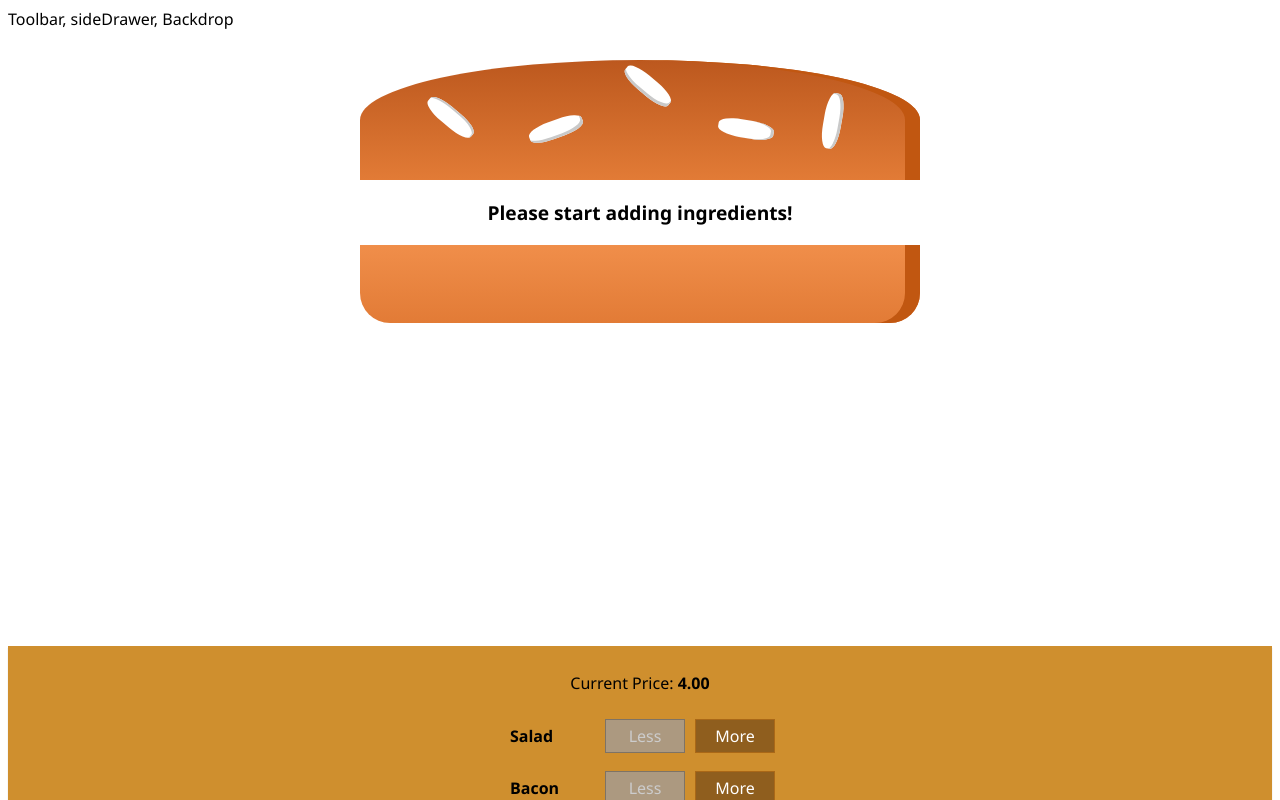
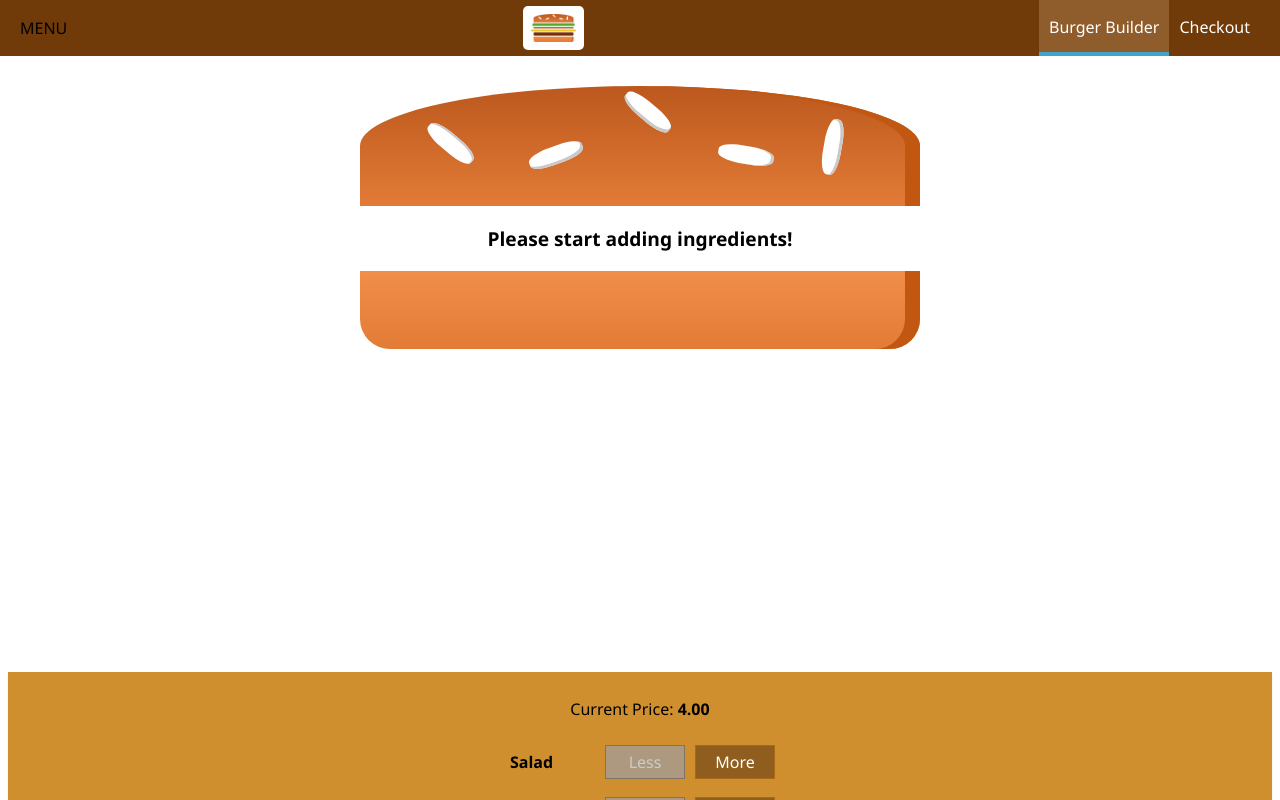
Before and after one commit to guygolanIL/BurgerBuilder, a React app: page / in a window 1280 px wide. Shown: the top 800 px of the page. Built offline with nearby package versions, Linux system fonts and the light colour scheme.

Commit message:
added Logo, SideDrawer, ToolBar and Navigation

```diff
--- a/src/components/Layout/Layout.css
+++ b/src/components/Layout/Layout.css
@@ -1,3 +1,3 @@
 .Content {
-    margin-top: 16px;
+    margin-top: 72px;
 }
--- a/src/components/Layout/Layout.js
+++ b/src/components/Layout/Layout.js
@@ -1,11 +1,14 @@
 import React from 'react';
 import './Layout.css';
 import { DoNothing } from '../../hoc/DoNothing';
+import Toolbar from "./../Navigation/Toolbar/Toolbar";
+import SideDrawer from '../Navigation/SideDrawer/SideDrawer';
 
 const layout = (props) => {
     return(
         <DoNothing>
-            <div>Toolbar, sideDrawer, Backdrop</div>
+            <SideDrawer/>
+            <Toolbar/>
             <main className={'Content'}>
                 {props.children}
             </main>
--- /dev/null
+++ b/src/components/Logo/Logo.css
@@ -0,0 +1,12 @@
+.Logo {
+    background-color: white;
+    padding: 8px;
+    height: 100%;
+    box-sizing: border-box;
+    border-radius: 5px;
+}
+
+.Logo img {
+    height: 100%;
+
+}
--- /dev/null
+++ b/src/components/Logo/Logo.js
@@ -0,0 +1,11 @@
+import React from 'react';
+import logoImage from "../../assets/images/burger-logo.png"
+import "./Logo.css";
+
+const Logo = (props) => (
+    <div className={"Logo"} style={{height: props.height}}>
+        <img src={logoImage} alt="MyBurger"/>
+    </div>
+);
+
+export default Logo;
--- /dev/null
+++ b/src/components/Navigation/NavigationItems/NavigationItem/NavigationItem.css
@@ -0,0 +1,48 @@
+.NavigationItem {
+    margin: 10px 0;
+    box-sizing: border-box;
+    display: block;
+    width: 100%;
+}
+
+.NavigationItem a {
+    color: #8F5C2C;
+    text-decoration: none;
+    width: 100%;
+
+    box-sizing: border-box;
+    display: block;
+}
+
+.NavigationItem a:hover,
+.NavigationItem a:active,
+.NavigationItem a.active {
+    color: #40A4C8;
+}
+
+@media (min-width: 500px) {
+    .NavigationItem {
+        margin: 0;
+        display: flex;
+        height: 100%;
+        width: auto;
+        align-items: center;
+    }
+
+    .NavigationItem a {
+        color: white;
+        height: 100%;
+        padding: 16px 10px;
+        border-bottom: 4px solid transparent;
+
+    }
+
+    .NavigationItem a:hover,
+    .NavigationItem a:active,
+    .NavigationItem a.active {
+        background-color: #8F5C2C;
+        border-bottom: 4px solid #40A4C8;
+        color: white;
+
+    }
+}
--- /dev/null
+++ b/src/components/Navigation/NavigationItems/NavigationItem/NavigationItem.js
@@ -0,0 +1,12 @@
+import React from "react";
+import "./NavigationItem.css";
+
+const NavigationItem = props => (
+  <li className={"NavigationItem"}>
+    <a href={props.link} className={props.active ? "active" : null}>
+      {props.children}
+    </a>
+  </li>
+);
+
+export default NavigationItem;
--- /dev/null
+++ b/src/components/Navigation/NavigationItems/NavigationItems.css
@@ -0,0 +1,15 @@
+.NavigationItems {
+    margin: 0;
+    padding: 0;
+    list-style: none;
+    display: flex;
+    flex-flow: column;
+    align-items: center;
+    height: 100%;
+}
+
+@media (min-width: 500px) {
+    .NavigationItems{
+        flex-flow: row;
+    }
+}
--- /dev/null
+++ b/src/components/Navigation/NavigationItems/NavigationItems.js
@@ -0,0 +1,13 @@
+import React from 'react';
+import './NavigationItems.css';
+import NavigationItem from './NavigationItem/NavigationItem';
+
+
+const NavigationItems = (props) => (
+    <ul className={"NavigationItems"}>
+        <NavigationItem link={"Yoog"} active>Burger Builder</NavigationItem>
+        <NavigationItem link={"Yoog"}>Checkout</NavigationItem>
+    </ul>
+);
+
+export default NavigationItems;
--- /dev/null
+++ b/src/components/Navigation/SideDrawer/SideDrawer.css
@@ -0,0 +1,32 @@
+.SideDrawer {
+    position: fixed;
+    width: 280px;
+    max-width: 70%;
+    height: 100%;
+    left: 0;
+    top: 0;
+    z-index: 200;
+    background-color: white;
+    padding: 32px 16px;
+    box-sizing: border-box;
+    transition: transform 0.3s ease-out;
+}
+
+@media (min-width: 500px){
+    .SideDrawer{
+        display: none;
+    }
+}
+
+.Open {
+    transform:  translateX(0);
+}
+
+.Closed{
+    transform: translateX(-100px);
+}
+
+.SideDrawerLogo {
+    height: 11%;
+    margin-bottom: 32px;
+}
--- /dev/null
+++ b/src/components/Navigation/SideDrawer/SideDrawer.js
@@ -0,0 +1,23 @@
+import React from 'react';
+import "./SideDrawer.css";
+
+import Logo from '../../Logo/Logo';
+import NavigationItems from '../NavigationItems/NavigationItems';
+
+const SideDrawer = (props) => {
+
+
+
+    return (
+        <div className={"SideDrawer"}>
+            <div className="SideDrawerLogo">
+                <Logo/>
+            </div>
+            <nav>
+                <NavigationItems/>
+            </nav>
+        </div>
+    );
+};
+
+export default SideDrawer;
--- /dev/null
+++ b/src/components/Navigation/Toolbar/Toolbar.css
@@ -0,0 +1,29 @@
+.Toolbar {
+    height: 56px;
+    width: 100%;
+    position: fixed;
+    top: 0;
+    left: 0;
+    background-color: #703B09;
+    display: flex;
+    justify-content: space-between;
+    align-items: center;
+    padding: 0 20px;
+    box-sizing: border-box;
+    z-index: 90;
+}
+
+.Toolbar nav {
+    height: 100%;
+
+}
+
+.ToolbarLogo {
+    height: 80%;
+}
+
+@media (max-width: 499px){
+    .DesktopOnly {
+        display: none;
+    }
+}
--- /dev/null
+++ b/src/components/Navigation/Toolbar/Toolbar.js
@@ -0,0 +1,18 @@
+import React from 'react';
+import "./Toolbar.css";
+import Logo from '../../Logo/Logo';
+import NavigationItems from "../NavigationItems/NavigationItems";
+
+const Toolbar = (props) => (
+    <header className={"Toolbar"}>
+        <div>MENU</div>
+        <div className={"ToolbarLogo"}>
+            <Logo/>
+        </div>
+        <nav className="DesktopOnly">
+            <NavigationItems/>
+        </nav>
+    </header>
+);
+
+export default Toolbar
```
Also changed, not shown: src/assets/images/burger-logo.png (added).
